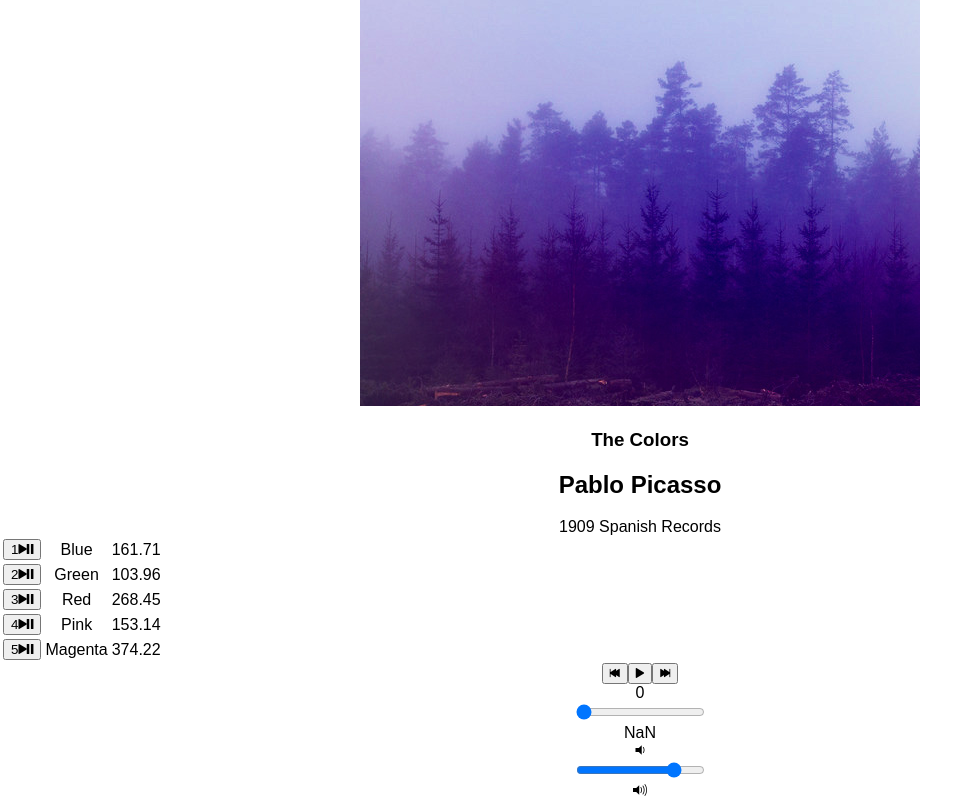
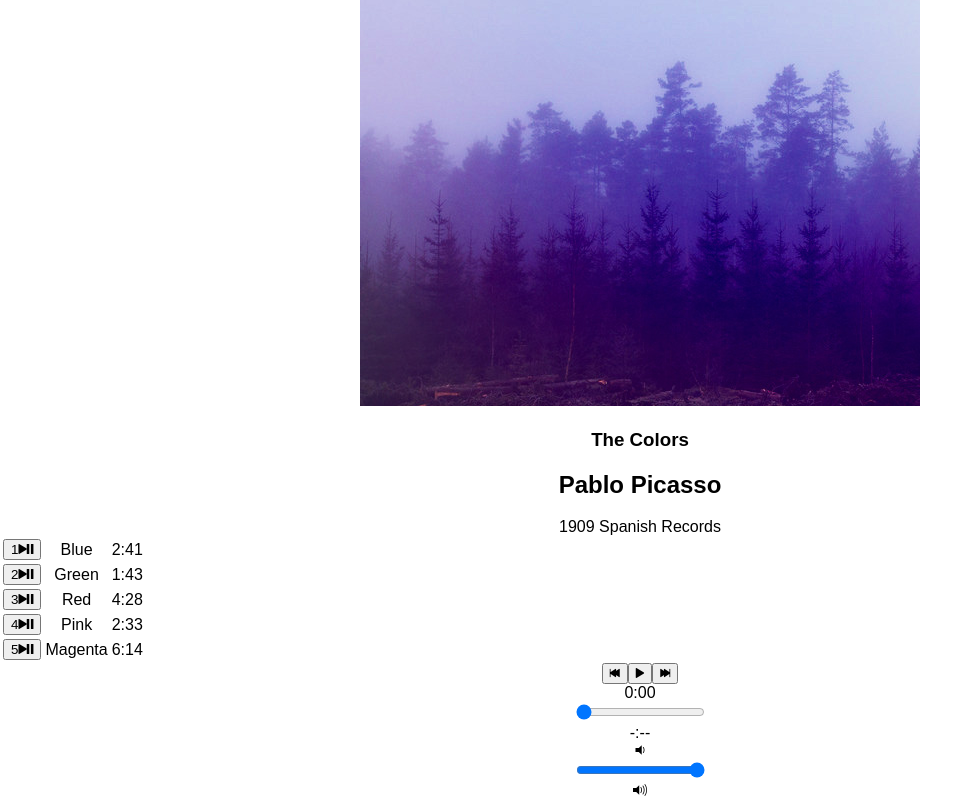
Before and after one commit to jpkarvonen/bloc-jams-react, a React (Create React App) app: page /album/the-colors in a window 1280 px wide. Shown: the part 252-1052 px from the top of the page, without its empty margins (0-980 px from the left). Built offline with nearby package versions, Linux system fonts and the light colour scheme; the HTML template or start-up script is replaced by a standard one.

Commit message:
Assignment 9 Bloc Jams React: completed

```diff
--- a/src/components/Album.js
+++ b/src/components/Album.js
@@ -15,6 +15,7 @@ class Album extends Component {
       currentSong: album.songs[0],
       currentTime: 0,
       duration: album.songs[0].duration,
+      volume: 1,
       isPlaying: false
     };
 
@@ -29,16 +30,21 @@ class Album extends Component {
       },
       durationchange: e => {
         this.setState({ duration: this.audioElement.duration });
+      },
+      volumechange: e => {
+        this.setState({ volume: this.audioElement.volume });
       }
     };
     this.audioElement.addEventListener('timeupdate', this.eventListeners.timeupdate);
     this.audioElement.addEventListener('durationchange', this.eventListeners.durationchange);
+    this.audioElement.addEventListener('volumechange', this.eventListeners.volumechange);
   }
 
   componentWillUnmount() {
     this.audioElement.src = null;
     this.audioElement.removeEventListener('timeupdate', this.eventListeners.timeupdate);
     this.audioElement.removeEventListener('durationchange', this.eventListeners.durationchange);
+    this.audioElement.removeEventListener('volumechange', this.eventListeners.volumechange);
   }
 
   play() {
@@ -88,6 +94,21 @@ class Album extends Component {
     this.setState({ currentTime: newTime });
   }
 
+  handleVolumeChange(e) {
+    const newVolume = e.target.value;
+    this.audioElement.volume = newVolume;
+    this.setState({ volume: newVolume });
+  }
+
+  formatTime(timeInSeconds) {
+    const minutes = Math.floor(timeInSeconds / 60).toString();
+    const seconds = Math.floor(timeInSeconds % 60).toString();
+    if( isNaN(timeInSeconds) ) {return "-:--"}
+    if (seconds.length < 2) {return minutes + ':0' + seconds;}
+    return minutes + ':' + seconds;
+  }
+
+
   render() {
     return (
       <section className="album">
@@ -116,7 +137,7 @@ class Album extends Component {
                   </button>
                 </td>
                 <td className="song-title">{song.title}</td>
-                <td className="song-duration">{song.duration}</td>
+                <td className="song-duration">{this.formatTime(song.duration)}</td>
               </tr>
             )}
           </tbody>
@@ -124,12 +145,17 @@ class Album extends Component {
         <PlayerBar
           isPlaying={this.state.isPlaying}
           currentSong={this.state.currentSong}
+          currentTimeFormatted={this.formatTime(this.audioElement.currentTime)}
+          durationFormatted={this.formatTime(this.audioElement.duration)}
           currentTime={this.audioElement.currentTime}
           duration={this.audioElement.duration}
+          volume={this.audioElement.volume}
           handleSongClick={() => this.handleSongClick(this.state.currentSong)}
           handlePrevClick={() => this.handlePrevClick()}
           handleNextClick={() => this.handleNextClick()}
           handleTimeChange={(e) => this.handleTimeChange(e)}
+          handleVolumeChange={(e) => this.handleVolumeChange(e)}
+          formatTime={(timeInSeconds) => this.formatTime(timeInSeconds)}
         />
       </section>
     );
--- a/src/components/PlayerBar.js
+++ b/src/components/PlayerBar.js
@@ -16,7 +16,7 @@ class PlayerBar extends Component {
          </button>
        </section>
        <section id="time-control">
-         <div className="current-time">{this.props.currentTime}</div>
+         <div className="current-time">{this.props.currentTimeFormatted}</div>
          <input
           type="range"
           className="seek-bar"
@@ -26,11 +26,19 @@ class PlayerBar extends Component {
           step="0.01"
           onChange={this.props.handleTimeChange}
          />
-         <div className="total-time">{this.props.duration}</div>
+         <div className="total-time">{this.props.durationFormatted}</div>
        </section>
        <section id="volume-control">
          <div className="icon ion-volume-low"></div>
-         <input type="range" className="seek-bar" value="80" />
+         <input
+          type="range"
+          className="seek-bar"
+          value={this.props.volume}
+          max="1"
+          min="0"
+          step=".01"
+          onChange={this.props.handleVolumeChange}
+         />
          <div className="icon ion-volume-high"></div>
        </section>
       </section>
```
